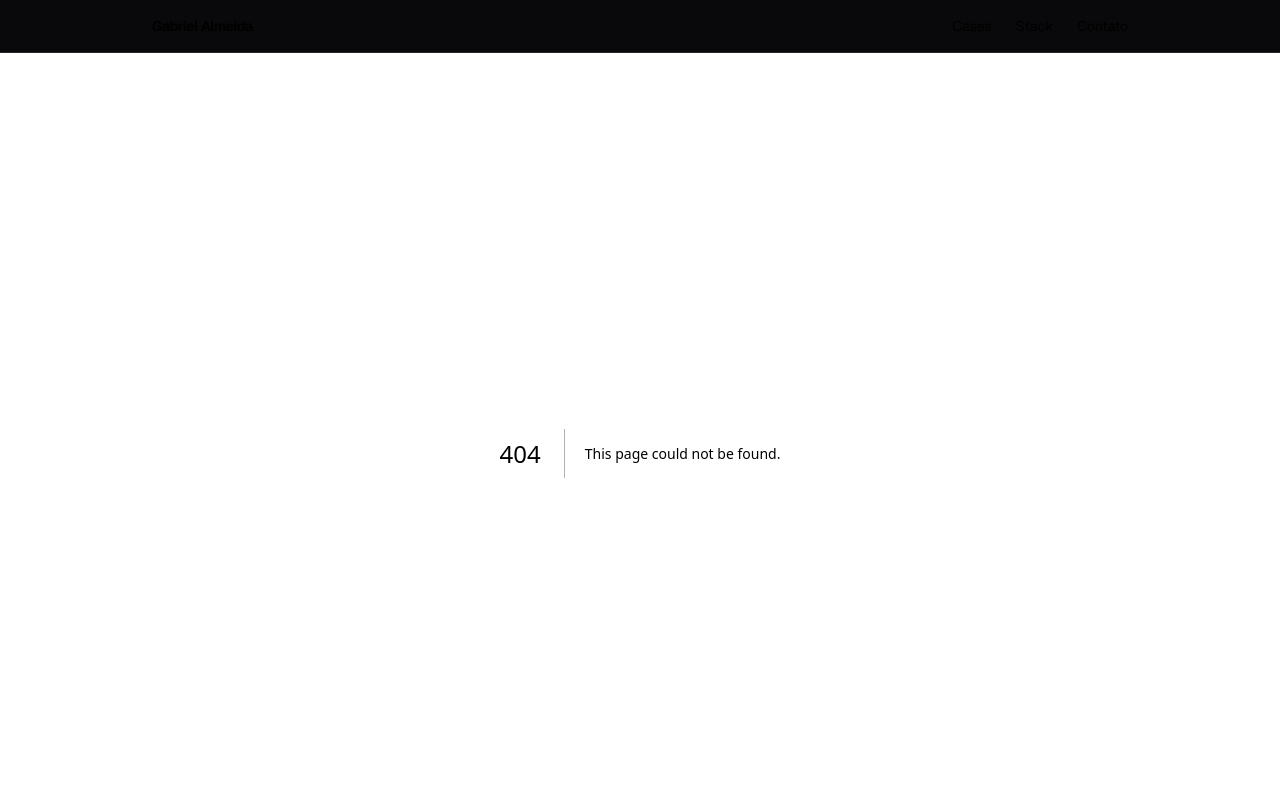
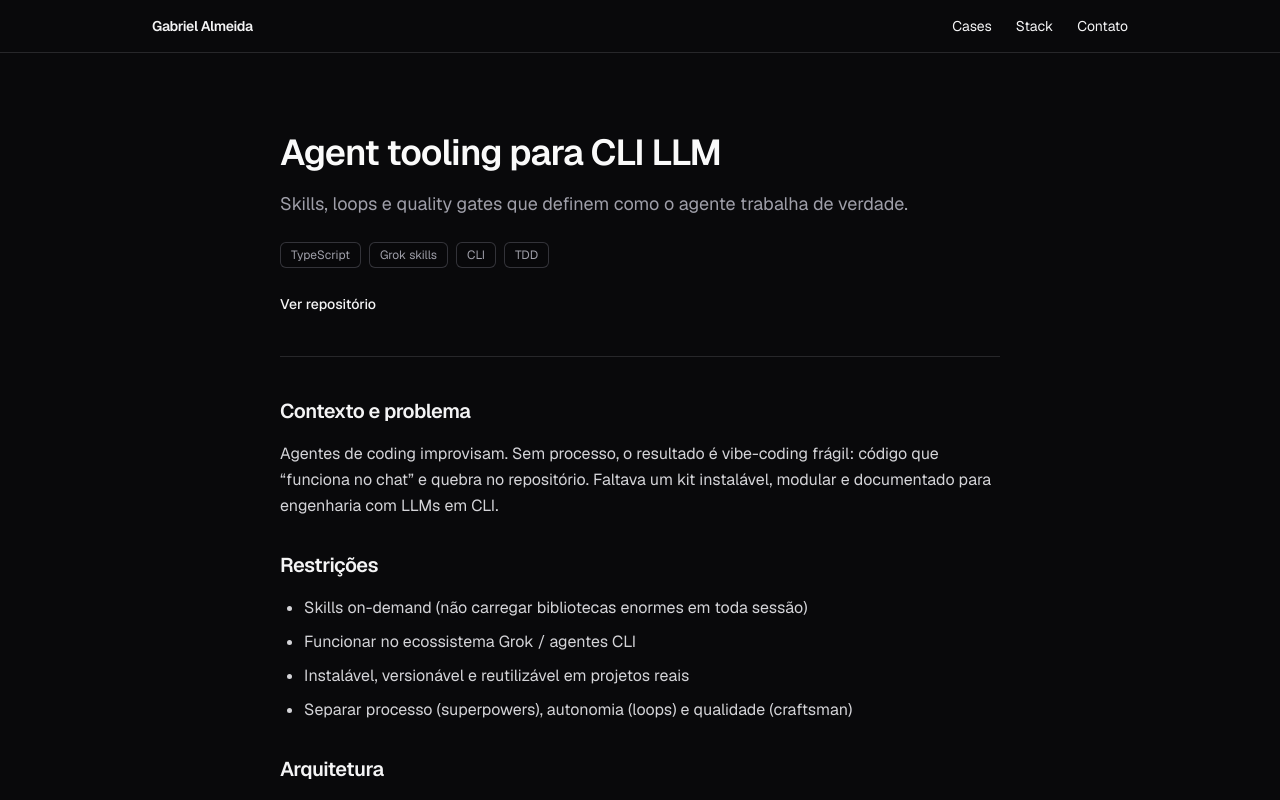
Before and after one commit to Godz57/gabriel-portfolio, a Next.js app: page /cases/agent-tooling in a window 1280 px wide. Before the commit this address had no page. Shown: the top 800 px of the page. Built offline with nearby package versions, Linux system fonts and the light colour scheme.

Commit message:
feat: case detail pages with markdown body

```diff
--- /dev/null
+++ b/app/cases/[slug]/page.tsx
@@ -0,0 +1,72 @@
+import type { Metadata } from 'next'
+import { notFound } from 'next/navigation'
+import { MarkdownBody } from '@/components/MarkdownBody'
+import { getCaseBySlug, loadCases } from '@/lib/content'
+
+type CasePageProps = {
+  params: Promise<{ slug: string }>
+}
+
+export function generateStaticParams() {
+  return loadCases().map((c) => ({ slug: c.slug }))
+}
+
+export async function generateMetadata({
+  params,
+}: CasePageProps): Promise<Metadata> {
+  const { slug } = await params
+  const doc = getCaseBySlug(slug)
+  if (!doc) {
+    return { title: 'Case' }
+  }
+  return {
+    title: doc.title,
+    description: doc.summary,
+  }
+}
+
+export default async function CasePage({ params }: CasePageProps) {
+  const { slug } = await params
+  const doc = getCaseBySlug(slug)
+  if (!doc) notFound()
+
+  return (
+    <article className="mx-auto max-w-3xl px-4 py-16 sm:px-6 sm:py-20">
+      <header>
+        <h1 className="text-3xl font-semibold tracking-tight text-zinc-50 sm:text-4xl">
+          {doc.title}
+        </h1>
+        <p className="mt-4 text-base leading-relaxed text-zinc-400 sm:text-lg">
+          {doc.summary}
+        </p>
+        {doc.stack.length > 0 ? (
+          <ul className="mt-6 flex flex-wrap gap-2">
+            {doc.stack.map((tech) => (
+              <li
+                key={tech}
+                className="rounded-md border border-zinc-700/80 bg-zinc-950/60 px-2.5 py-1 text-xs text-zinc-400"
+              >
+                {tech}
+              </li>
+            ))}
+          </ul>
+        ) : null}
+        {doc.repoUrl ? (
+          <p className="mt-6">
+            <a
+              href={doc.repoUrl}
+              target="_blank"
+              rel="noopener noreferrer"
+              className="text-sm font-medium text-violet-400 underline underline-offset-4 hover:text-violet-300"
+            >
+              Ver repositório
+            </a>
+          </p>
+        ) : null}
+      </header>
+      <div className="mt-10 border-t border-zinc-800 pt-10">
+        <MarkdownBody source={doc.body} />
+      </div>
+    </article>
+  )
+}
--- /dev/null
+++ b/components/MarkdownBody.tsx
@@ -0,0 +1,36 @@
+import ReactMarkdown from 'react-markdown'
+import remarkGfm from 'remark-gfm'
+
+type MarkdownBodyProps = {
+  source: string
+  className?: string
+}
+
+export function MarkdownBody({ source, className = '' }: MarkdownBodyProps) {
+  return (
+    <div
+      className={[
+        'max-w-none space-y-4 text-base leading-relaxed text-zinc-300',
+        '[&_h1]:mt-8 [&_h1]:text-2xl [&_h1]:font-semibold [&_h1]:tracking-tight [&_h1]:text-zinc-100 [&_h1]:first:mt-0',
+        '[&_h2]:mt-8 [&_h2]:text-xl [&_h2]:font-semibold [&_h2]:tracking-tight [&_h2]:text-zinc-100 [&_h2]:first:mt-0',
+        '[&_h3]:mt-6 [&_h3]:text-lg [&_h3]:font-semibold [&_h3]:text-zinc-100',
+        '[&_p]:leading-relaxed',
+        '[&_a]:font-medium [&_a]:text-violet-400 [&_a]:underline [&_a]:underline-offset-4 [&_a]:hover:text-violet-300',
+        '[&_strong]:font-semibold [&_strong]:text-zinc-200',
+        '[&_ul]:my-4 [&_ul]:list-disc [&_ul]:space-y-2 [&_ul]:pl-6',
+        '[&_ol]:my-4 [&_ol]:list-decimal [&_ol]:space-y-2 [&_ol]:pl-6',
+        '[&_li]:leading-relaxed',
+        '[&_code]:rounded [&_code]:bg-zinc-900 [&_code]:px-1.5 [&_code]:py-0.5 [&_code]:font-mono [&_code]:text-sm [&_code]:text-violet-300',
+        '[&_pre]:overflow-x-auto [&_pre]:rounded-lg [&_pre]:border [&_pre]:border-zinc-800 [&_pre]:bg-zinc-900/80 [&_pre]:p-4',
+        '[&_pre_code]:bg-transparent [&_pre_code]:p-0 [&_pre_code]:text-zinc-300',
+        '[&_blockquote]:border-l-2 [&_blockquote]:border-violet-500/50 [&_blockquote]:pl-4 [&_blockquote]:text-zinc-400',
+        '[&_hr]:border-zinc-800',
+        className,
+      ]
+        .filter(Boolean)
+        .join(' ')}
+    >
+      <ReactMarkdown remarkPlugins={[remarkGfm]}>{source}</ReactMarkdown>
+    </div>
+  )
+}
```
